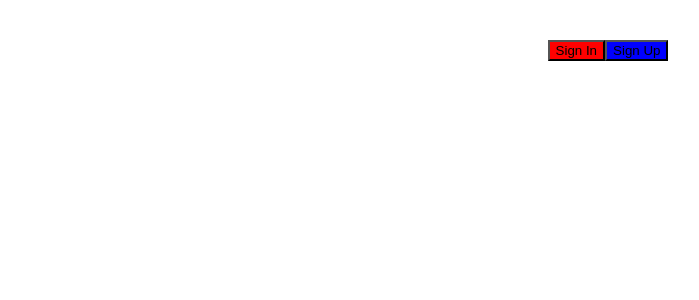
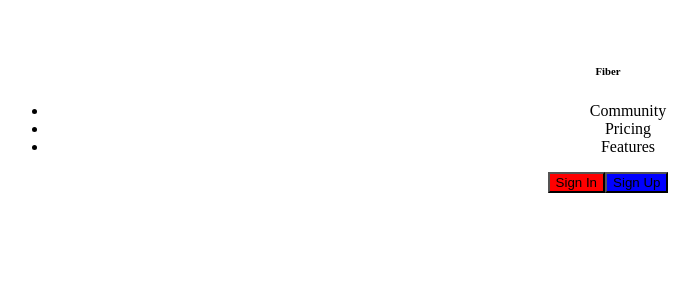
Before and after one commit to lucas-wendell/fiber-landing-page, a React (Vite) app: page / in a window 1280 px wide. Shown: the top 300 px of the page, without its empty margins (32-731 px from the left). Built offline with nearby package versions, Linux system fonts and the light colour scheme.

Commit message:
creating nav component

```diff
--- /dev/null
+++ b/src/components/Nav/index.jsx
@@ -0,0 +1,16 @@
+import React from 'react';
+import { NavButtonContainer } from '../NavButtonContainer';
+
+export const Nav = () => {
+	return (
+		<nav className="nav">
+			<h6 className="log">Fiber</h6>
+			<ul className="links">
+				<li>Community</li>
+				<li>Pricing</li>
+				<li>Features</li>
+			</ul>
+			<NavButtonContainer />
+		</nav>
+	);
+};
--- a/src/pages/Home/index.jsx
+++ b/src/pages/Home/index.jsx
@@ -1,6 +1,6 @@
-import { NavButtonContainer } from '../../components/NavButtonContainer';
+import { Nav } from '../../components/Nav';
 import './style.css';
 
 export const Home = () => {
-	return <NavButtonContainer />;
+	return <Nav />;
 };
```
